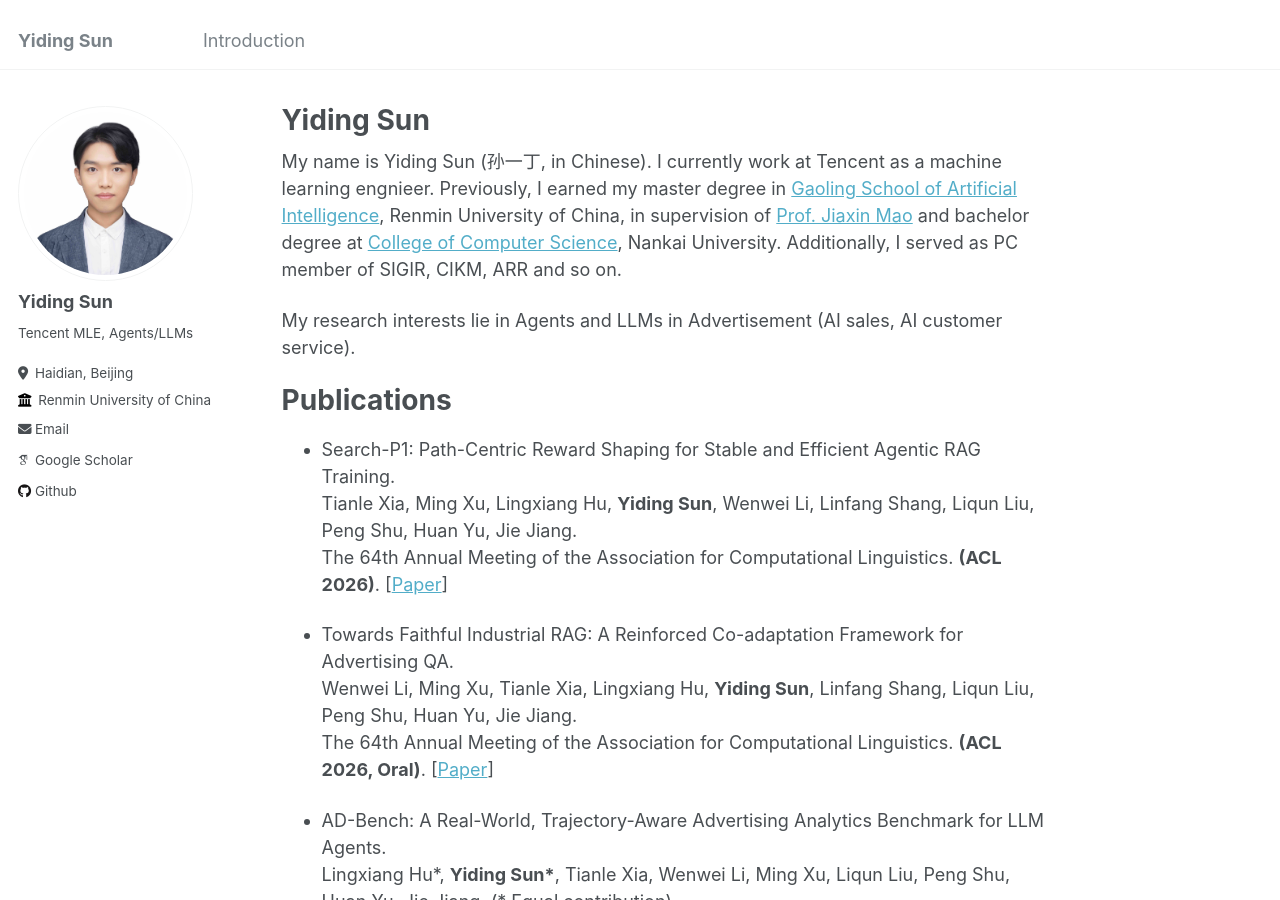
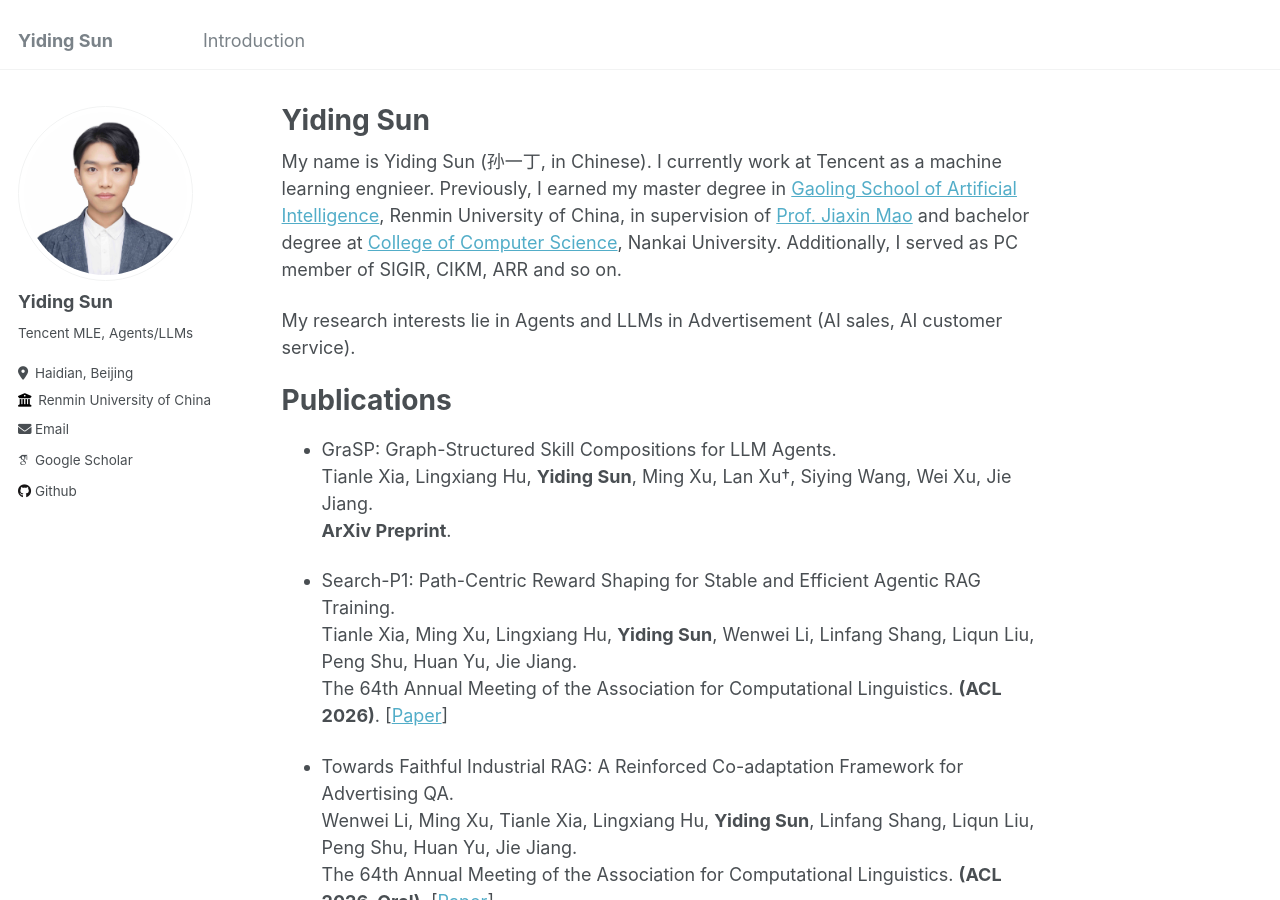
Before and after one commit to Emanual20/Emanual20.github.io, a Jekyll site: the page built from _pages/about.md, in a window 1280 px wide and 900 px high. Built offline with Jekyll 4.4.1, drawn with Linux system fonts in a browser that asks for light colours; some web fonts are replaced.

Commit message:
feat: add GraSP paper to publications

```diff
--- a/_pages/about.md
+++ b/_pages/about.md
@@ -14,6 +14,10 @@ My research interests lie in Agents and LLMs in Advertisement (AI sales, AI cust
 
 Publications
 ======
+* GraSP: Graph-Structured Skill Compositions for LLM Agents. \
+Tianle Xia, Lingxiang Hu, **Yiding Sun**, Ming Xu, Lan Xu†, Siying Wang, Wei Xu, Jie Jiang. \
+**ArXiv Preprint**.
+
 * Search-P1: Path-Centric Reward Shaping for Stable and Efficient Agentic RAG Training. \
 Tianle Xia, Ming Xu, Lingxiang Hu, **Yiding Sun**, Wenwei Li, Linfang Shang, Liqun Liu, Peng Shu, Huan Yu, Jie Jiang. \
 The 64th Annual Meeting of the Association for Computational Linguistics. **(ACL 2026)**. [[Paper](https://arxiv.org/abs/2602.22576)]
```
